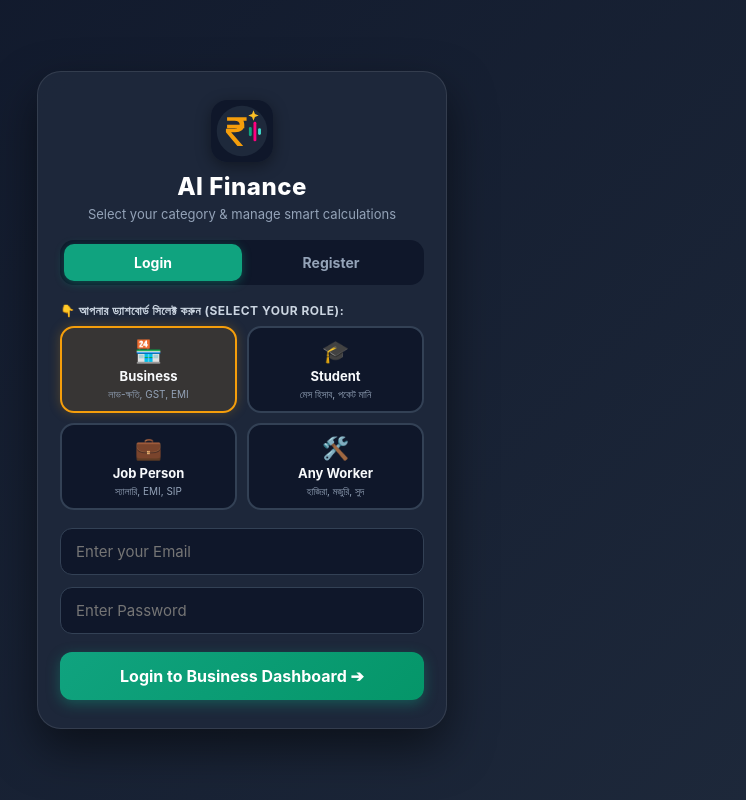
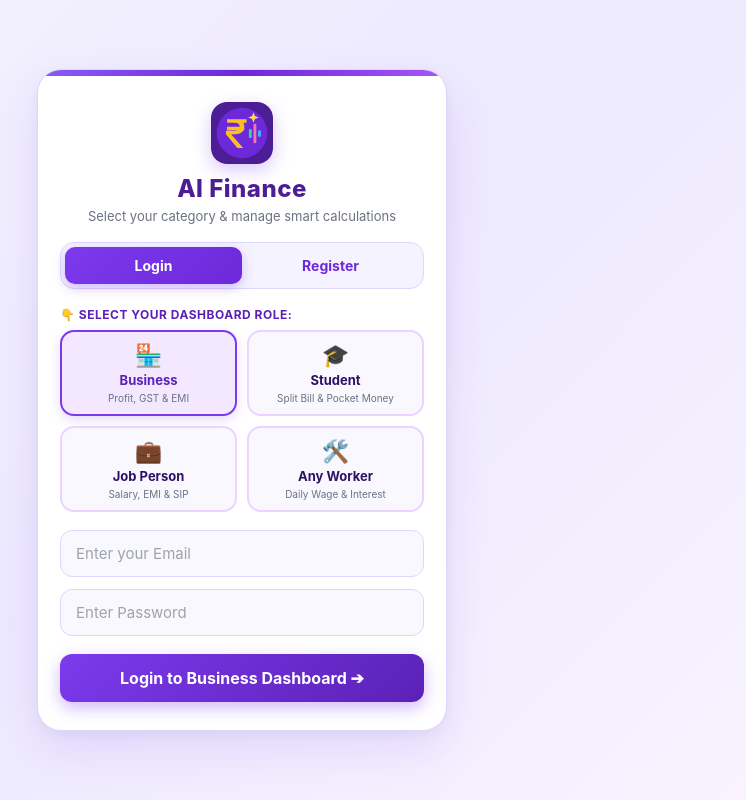
Before and after one commit to Pu91/Ai-finance, a Flask app: page / in a window 1280 px wide. Shown: the whole page, without its empty margins (398-1144 px from the left). Run offline with Flask 3, Linux system fonts and the light colour scheme.

Commit message:
Update auth.html

```diff
--- a/templates/auth.html
+++ b/templates/auth.html
@@ -5,10 +5,13 @@
     <meta name="viewport" content="width=device-width, initial-scale=1.0">
     <title>AI Finance | Login & Register</title>
     <style>
-        * { box-sizing: border-box; font-family: -apple-system, BlinkMacSystemFont, "Segoe UI", Roboto, sans-serif; }
+        * {
+            box-sizing: border-box;
+            font-family: -apple-system, BlinkMacSystemFont, "Segoe UI", Roboto, sans-serif;
+        }
         body {
-            background: linear-gradient(135deg, #0f172a 0%, #1e293b 100%);
-            color: #ffffff;
+            background: linear-gradient(135deg, #f5f3ff 0%, #ede9fe 50%, #faf5ff 100%);
+            color: #1e1b4b;
             margin: 0;
             min-height: 100vh;
             display: flex;
@@ -17,30 +20,52 @@
             padding: 16px;
         }
         .auth-container {
-            background: rgba(30, 41, 59, 0.95);
-            border: 1px solid rgba(255, 255, 255, 0.1);
+            background: #ffffff;
+            border: 1px solid #ddd6fe;
             border-radius: 24px;
             width: 100%;
             max-width: 410px;
             padding: 28px 22px;
-            box-shadow: 0 20px 45px rgba(0, 0, 0, 0.5);
+            box-shadow: 0 20px 45px rgba(124, 58, 237, 0.12), 0 4px 12px rgba(0, 0, 0, 0.04);
             text-align: center;
+            position: relative;
+            overflow: hidden;
+        }
+        .auth-container::before {
+            content: "";
+            position: absolute;
+            top: 0;
+            left: 0;
+            width: 100%;
+            height: 6px;
+            background: linear-gradient(90deg, #8b5cf6, #6d28d9, #a855f7);
         }
         .app-logo {
             width: 62px;
             height: 62px;
-            margin: 0 auto 10px auto;
+            margin: 4px auto 10px auto;
             display: block;
             border-radius: 16px;
-            box-shadow: 0 4px 15px rgba(0,0,0,0.4);
+            box-shadow: 0 6px 18px rgba(124, 58, 237, 0.28);
         }
-        h1 { margin: 0; font-size: 24px; font-weight: 800; letter-spacing: 0.5px; }
-        .subtitle { color: #94a3b8; font-size: 13px; margin: 5px 0 18px 0; }
+        h1 {
+            margin: 0;
+            font-size: 24px;
+            font-weight: 800;
+            letter-spacing: 0.5px;
+            color: #4c1d95;
+        }
+        .subtitle {
+            color: #6b7280;
+            font-size: 13px;
+            margin: 5px 0 18px 0;
+        }
 
         /* Tabs */
         .tab-box {
             display: flex;
-            background: #0f172a;
+            background: #f5f3ff;
+            border: 1px solid #ddd6fe;
             border-radius: 14px;
             padding: 4px;
             margin-bottom: 18px;
@@ -50,7 +75,7 @@
             padding: 10px;
             border: none;
             background: transparent;
-            color: #94a3b8;
+            color: #6d28d9;
             font-size: 14px;
             font-weight: 700;
             border-radius: 10px;
@@ -58,9 +83,9 @@
             transition: 0.25s;
         }
         .tab-btn.active {
-            background: #10a37f;
-            color: white;
-            box-shadow: 0 2px 10px rgba(16, 163, 127, 0.4);
+            background: linear-gradient(135deg, #7c3aed, #6d28d9);
+            color: #ffffff;
+            box-shadow: 0 4px 12px rgba(124, 58, 237, 0.3);
         }
 
         /* Role Selection Grid */
@@ -68,7 +93,7 @@
             text-align: left;
             font-size: 12px;
             font-weight: 700;
-            color: #cbd5e1;
+            color: #5b21b6;
             margin-bottom: 8px;
             display: block;
             text-transform: uppercase;
@@ -81,8 +106,8 @@
             margin-bottom: 18px;
         }
         .role-card {
-            background: #0f172a;
-            border: 2px solid #334155;
+            background: #faf8ff;
+            border: 2px solid #e9d5ff;
             border-radius: 14px;
             padding: 10px 8px;
             cursor: pointer;
@@ -92,13 +117,19 @@
             align-items: center;
             gap: 4px;
         }
+        .role-card:hover {
+            border-color: #c4b5fd;
+        }
         .role-card .r-icon { font-size: 22px; }
-        .role-card .r-title { font-size: 13px; font-weight: 700; color: #f8fafc; }
-        .role-card .r-sub { font-size: 10px; color: #94a3b8; }
+        .role-card .r-title { font-size: 13px; font-weight: 700; color: #2e1065; }
+        .role-card .r-sub { font-size: 10px; color: #6b7280; }
         .role-card.selected {
-            border-color: #f59e0b;
-            background: rgba(245, 158, 11, 0.12);
-            box-shadow: 0 0 12px rgba(245, 158, 11, 0.25);
+            border-color: #7c3aed;
+            background: #f3e8ff;
+            box-shadow: 0 4px 12px rgba(124, 58, 237, 0.18);
+        }
+        .role-card.selected .r-title {
+            color: #5b21b6;
         }
 
         /* Inputs & Button */
@@ -107,37 +138,49 @@
             width: 100%;
             padding: 13px 15px;
             border-radius: 12px;
-            border: 1px solid #334155;
-            background: #0f172a;
-            color: white;
+            border: 1.5px solid #ddd6fe;
+            background: #faf8ff;
+            color: #1e1b4b;
             font-size: 15px;
             outline: none;
             transition: 0.2s;
         }
-        .input-group input:focus { border-color: #10a37f; }
+        .input-group input::placeholder {
+            color: #9ca3af;
+        }
+        .input-group input:focus {
+            border-color: #7c3aed;
+            background: #ffffff;
+            box-shadow: 0 0 0 3px rgba(124, 58, 237, 0.12);
+        }
 
         .submit-btn {
             width: 100%;
             padding: 14px;
             border: none;
             border-radius: 12px;
-            background: linear-gradient(135deg, #10a37f, #059669);
+            background: linear-gradient(135deg, #7c3aed, #5b21b6);
             color: white;
             font-size: 16px;
             font-weight: 700;
             cursor: pointer;
             margin-top: 6px;
-            box-shadow: 0 4px 14px rgba(16, 163, 127, 0.4);
+            box-shadow: 0 6px 16px rgba(124, 58, 237, 0.35);
+            transition: 0.2s;
+        }
+        .submit-btn:hover {
+            box-shadow: 0 8px 20px rgba(124, 58, 237, 0.45);
         }
         .submit-btn:active { transform: scale(0.98); }
 
         .flash-msg {
-            background: rgba(239, 68, 68, 0.15);
-            border: 1px solid rgba(239, 68, 68, 0.4);
-            color: #fca5a5;
+            background: #fef2f2;
+            border: 1px solid #fecaca;
+            color: #dc2626;
             padding: 10px;
             border-radius: 10px;
             font-size: 13px;
+            font-weight: 600;
             margin-bottom: 14px;
         }
     </style>
@@ -145,15 +188,15 @@
 <body>
 
     <div class="auth-container">
-        <!-- App Logo -->
+        <!-- App Logo (Purple & Gold Theme) -->
         <svg class="app-logo" viewBox="0 0 108 108">
-            <rect width="108" height="108" rx="24" fill="#0F172A"/>
-            <circle cx="54" cy="54" r="44" fill="#1E293B"/>
-            <path fill="#F59E0B" d="M28,30 H62 V36 H28 Z M28,43 H58 V49 H28 Z M28,30 H44 C53,30 58,35 58,43 C58,51 52,56 42,56 H35 L56,80 H46 L26,56 V50 H41 C47,50 50,47 50,43 C50,38 47,36 41,36 H28 Z"/>
-            <rect x="66" y="47" width="5" height="16" rx="2.5" fill="#10A37F"/>
-            <rect x="74" y="38" width="5" height="34" rx="2.5" fill="#FF0080"/>
-            <rect x="82" y="49" width="5" height="12" rx="2.5" fill="#40E0D0"/>
-            <path fill="#FBBF24" d="M74,18 L76.5,24.5 L83,27 L76.5,29.5 L74,36 L71.5,29.5 L65,27 L71.5,24.5 Z"/>
+            <rect width="108" height="108" rx="24" fill="#4C1D95"/>
+            <circle cx="54" cy="54" r="44" fill="#6D28D9"/>
+            <path fill="#FBBF24" d="M28,30 H62 V36 H28 Z M28,43 H58 V49 H28 Z M28,30 H44 C53,30 58,35 58,43 C58,51 52,56 42,56 H35 L56,80 H46 L26,56 V50 H41 C47,50 50,47 50,43 C50,38 47,36 41,36 H28 Z"/>
+            <rect x="66" y="47" width="5" height="16" rx="2.5" fill="#34D399"/>
+            <rect x="74" y="38" width="5" height="34" rx="2.5" fill="#F472B6"/>
+            <rect x="82" y="49" width="5" height="12" rx="2.5" fill="#38BDF8"/>
+            <path fill="#FDE047" d="M74,18 L76.5,24.5 L83,27 L76.5,29.5 L74,36 L71.5,29.5 L65,27 L71.5,24.5 Z"/>
         </svg>
         <h1>AI Finance</h1>
         <p class="subtitle">Select your category & manage smart calculations</p>
@@ -173,27 +216,27 @@
         </div>
 
         <!-- Role Selector (Shared for both Login & Register) -->
-        <span class="role-label">👇 আপনার ড্যাশবোর্ড সিলেক্ট করুন (Select Your Role):</span>
+        <span class="role-label">👇 Select Your Dashboard Role:</span>
         <div class="role-grid">
             <div class="role-card selected" onclick="selectRole('business', this)">
                 <span class="r-icon">🏪</span>
                 <span class="r-title">Business</span>
-                <span class="r-sub">লাভ-ক্ষতি, GST, EMI</span>
+                <span class="r-sub">Profit, GST & EMI</span>
             </div>
             <div class="role-card" onclick="selectRole('student', this)">
                 <span class="r-icon">🎓</span>
                 <span class="r-title">Student</span>
-                <span class="r-sub">মেস হিসাব, পকেট মানি</span>
+                <span class="r-sub">Split Bill & Pocket Money</span>
             </div>
             <div class="role-card" onclick="selectRole('job', this)">
                 <span class="r-icon">💼</span>
                 <span class="r-title">Job Person</span>
-                <span class="r-sub">স্যালারি, EMI, SIP</span>
+                <span class="r-sub">Salary, EMI & SIP</span>
             </div>
             <div class="role-card" onclick="selectRole('worker', this)">
                 <span class="r-icon">🛠️</span>
                 <span class="r-title">Any Worker</span>
-                <span class="r-sub">হাজিরা, মজুরি, সুদ</span>
+                <span class="r-sub">Daily Wage & Interest</span>
             </div>
         </div>
 
```
